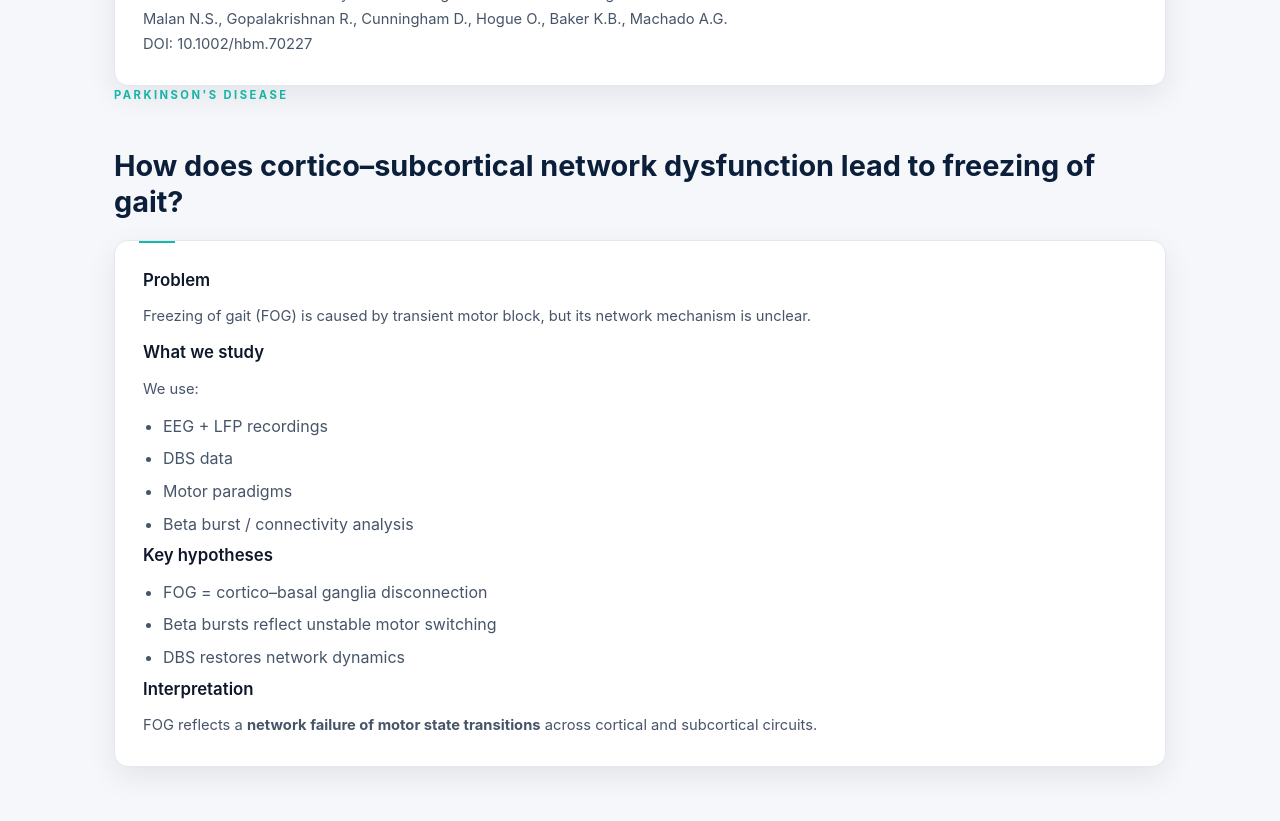
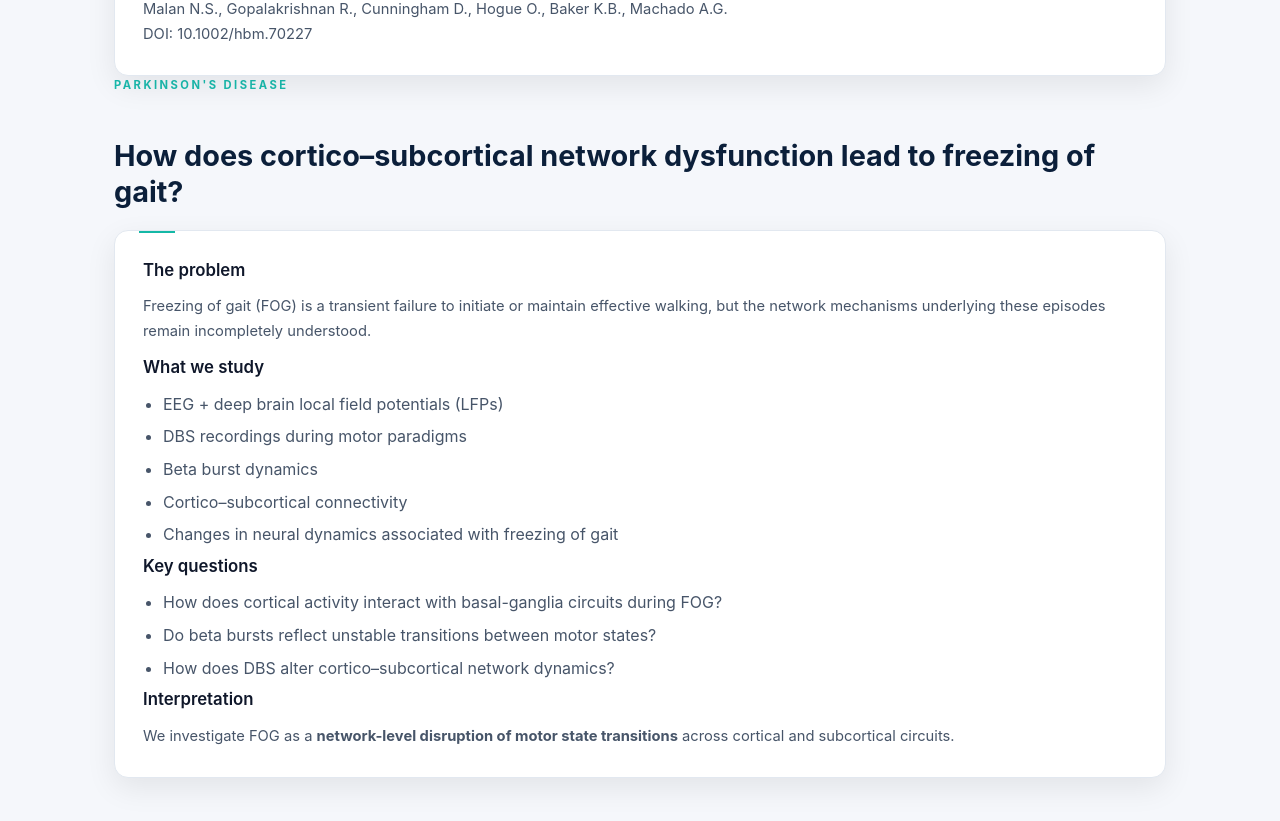
Before and after one commit to malanlab/malanlab.github.io, a Jekyll site: the page built from _pages/research.md, in a window 1280 px wide and 900 px high, scrolled down 3360 px. Shown: the top 821 px of the window. Built offline with Jekyll 4.4.1, drawn with Linux system fonts in a browser that asks for light colours; some of the changed text lies outside the part shown.

Commit message:
Update research.md

```diff
--- a/_pages/research.md
+++ b/_pages/research.md
@@ -11,264 +11,366 @@
 <h1>Research</h1>
 
 
-<div class="section-label">
-  PAIN NEUROSCIENCE
-</div>
+<!-- =====================================================
+     PROJECT 01 — PAIN NEUROSCIENCE
+===================================================== -->
 
-<h2>Can brain rhythms explain and predict chronic pain?</h2>
+<div class="research-project">
+
+  <div class="section-label">
+    PAIN NEUROSCIENCE
+  </div>
+
+  <h2>Can brain rhythms explain and predict chronic pain?</h2>
 
 
-<div class="research-block">
+  <div class="research-block">
 
-  <!-- TEXT SIDE -->
-  <div class="card">
+    <!-- TEXT SIDE -->
+    <div class="card">
 
-    <h3>The problem</h3>
-    <p>
-      Chronic pain is not only a symptom of injury—it also reflects how the brain processes and amplifies pain signals.
-      Many studies show changes in brain rhythms, especially in the alpha band (8–12 Hz), but we still do not fully understand:
-      <b>which brain regions change, and how these changes relate to how much pain a person feels.</b>
-    </p>
+      <h3>The problem</h3>
 
-    <h3>Our approach</h3>
-    <p>
-      We study whether brain signals such as <b>Peak Alpha Frequency (PAF)</b> and alpha power can act as measurable biomarkers of pain.
-      We also relate these brain features to subjective pain intensity across individuals.
-    </p>
+      <p>
+        Chronic pain is not only a symptom of injury—it also reflects how the brain
+        processes and amplifies pain signals. Many studies show changes in brain
+        rhythms, especially in the alpha band (8–12 Hz), but we still do not fully
+        understand <b>which brain regions change, and how these changes relate to
+        how much pain a person feels.</b>
+      </p>
 
-    <h3>What we studied</h3>
-    <ul>
-      <li>Resting-state MEG recordings from CRPS patients and healthy controls</li>
-      <li>Peak Alpha Frequency (PAF) — speed of dominant brain rhythm</li>
-      <li>Alpha-band power across cortical regions</li>
-      <li>Functional connectivity within pain-related brain networks</li>
-      <li>Relationship between brain signals and reported pain severity</li>
-    </ul>
 
-  </div>
+      <h3>Our approach</h3>
 
-  <!-- IMAGE SIDE -->
-  <div class="research-media">
+      <p>
+        We study whether brain signals such as <b>Peak Alpha Frequency (PAF)</b>
+        and alpha power can act as measurable biomarkers of pain. We also relate
+        these brain features to subjective pain intensity across individuals.
+      </p>
 
-    <div class="mini-carousel">
 
-      <img class="active" src="{{ '/assets/images/research/alpha.png' | relative_url }}">
+      <h3>What we studied</h3>
 
+      <ul>
+        <li>Resting-state MEG recordings from CRPS patients and healthy controls</li>
+        <li>Peak Alpha Frequency (PAF) — speed of dominant brain rhythm</li>
+        <li>Alpha-band power across cortical regions</li>
+        <li>Functional connectivity within pain-related brain networks</li>
+        <li>Relationship between brain signals and reported pain severity</li>
+      </ul>
+
+    </div>
+
+
+    <!-- IMAGE SIDE -->
+    <div class="research-media">
+
+      <div class="mini-carousel">
+
+        <img
+          class="active"
+          src="{{ '/assets/images/research/alpha.png' | relative_url }}"
+          alt="MEG analysis of cortical alpha dynamics in chronic pain"
+        >
+
+      </div>
 
     </div>
 
   </div>
 
-</div>
 
----
+  <!-- RESULTS -->
 
-<div class="grid">
+  <div class="grid">
 
-  <div class="card">
-    <h3>What we found</h3>
-    <ul>
-      <li>Brain rhythms slow down in chronic pain (reduced PAF)</li>
-      <li>Alpha power decreases in key sensory and association areas</li>
-      <li>Changes are strongest in regions involved in body representation and attention to pain</li>
-      <li>Pain severity is linked to abnormal activity in prefrontal and orbitofrontal regions</li>
-    </ul>
-  </div>
+    <div class="card">
 
-  <div class="card">
-    <h3>What it means</h3>
-    <ul>
-      <li>Posterior brain regions reflect how sensory pain is processed</li>
-      <li>Prefrontal and orbitofrontal cortex contribute to how unpleasant pain feels</li>
-      <li>Altered connectivity suggests the brain may get “stuck” in persistent pain states</li>
-    </ul>
-  </div>
+      <h3>What we found</h3>
 
-</div>
+      <ul>
+        <li>Brain rhythms slow down in chronic pain (reduced PAF)</li>
+        <li>Alpha power decreases in key sensory and association areas</li>
+        <li>Changes are strongest in regions involved in body representation and attention to pain</li>
+        <li>Pain severity is linked to abnormal activity in prefrontal and orbitofrontal regions</li>
+      </ul>
 
----
-
-<div class="card">
-
-  <h3>Big picture: towards predictive pain neuroscience</h3>
-
-  <p>
-    Our long-term goal is to move beyond describing brain differences and build a <b>normative model of brain activity</b>.
-  </p>
-
-  <p>
-    By learning what “typical” brain activity looks like from large EEG/MEG datasets, we can measure how much each individual deviates from this norm.
-    These deviations may help us:
-  </p>
-
-  <ul>
-    <li>Predict pain severity from brain activity</li>
-    <li>Identify early neural markers of chronic pain</li>
-    <li>Support diagnosis of neuropathic pain conditions</li>
-    <li>Guide personalized neuromodulation and rehabilitation strategies</li>
-  </ul>
-
-  <p>
-    In simple terms: <b>we aim to turn brain rhythms into a predictive tool for understanding and treating pain.</b>
-  </p>
-
-</div>
----
-
-<div class="section-label">
-  MOTOR LEARNING
-</div>
-
-<h2>How does the cerebellum help the brain correct movement errors?</h2>
+    </div>
 
 
+    <div class="card">
 
-<div class="research-block">
+      <h3>What it means</h3>
 
-  <!-- TEXT SIDE -->
-  <div class="card">
-
-    <h3>The problem</h3>
-    <p>
-      Every movement we make involves small errors — we miss the target, overshoot, or undershoot.
-      The cerebellum is thought to detect these errors and help the brain adjust future movements.
-    </p>
-
-    <p>
-      But in humans, it is still not clear <b>how the cerebellum and cortex communicate in real time during error correction</b>.
-    </p>
-
-    <h3>Our approach</h3>
-    <p>
-      We study how brain networks update movements using a combination of:
-    </p>
-
-    <ul>
-      <li>Simultaneous EEG and deep cerebellar recordings (dentate nucleus)</li>
-      <li>Motor error / adaptation tasks</li>
-      <li>Time–frequency and connectivity analysis</li>
-      <li>Computational modeling of learning signals</li>
-    </ul>
-
-    <h3>Key questions</h3>
-    <ul>
-      <li>How does the cerebellum send “error signals” to the cortex?</li>
-      <li>Which cortical regions update motor plans during correction?</li>
-      <li>How do these brain circuits change as learning improves performance?</li>
-    </ul>
-
-  </div>
-
-  <!-- IMAGE SIDE -->
-  <div class="research-media">
-
-    <div class="mini-carousel">
-
-      <img class="active" src="{{ '/assets/images/research/oddball1.png' | relative_url }}">
+      <ul>
+        <li>Posterior brain regions reflect how sensory pain is processed</li>
+        <li>Prefrontal and orbitofrontal cortex contribute to how unpleasant pain feels</li>
+        <li>Altered connectivity suggests the brain may get “stuck” in persistent pain states</li>
+      </ul>
 
     </div>
 
   </div>
 
-</div>
 
----
-
-<div class="grid">
+  <!-- BIG PICTURE -->
 
   <div class="card">
-    <h3>What we found</h3>
+
+    <h3>Big picture: towards predictive pain neuroscience</h3>
+
+    <p>
+      Our long-term goal is to move beyond describing brain differences and build
+      a <b>normative model of brain activity</b>.
+    </p>
+
+    <p>
+      By learning what “typical” brain activity looks like from large EEG/MEG
+      datasets, we can measure how much each individual deviates from this norm.
+      These deviations may help us:
+    </p>
+
     <ul>
-      <li>Unexpected movements (errors) trigger strong cortical responses in centro-parietal regions</li>
-      <li>Both cortex and cerebellum show changes in alpha and low-beta rhythms during correction</li>
-      <li>Connectivity between cortex and cerebellum increases during error-driven learning</li>
-      <li>Communication is bidirectional — both regions influence each other</li>
+      <li>Predict pain severity from brain activity</li>
+      <li>Identify early neural markers of chronic pain</li>
+      <li>Support diagnosis of neuropathic pain conditions</li>
+      <li>Guide personalized neuromodulation and rehabilitation strategies</li>
     </ul>
-  </div>
 
-  <div class="card">
-    <h3>What it means</h3>
-    <ul>
-      <li>Cerebellum acts like a <b>prediction engine</b> for movement outcomes</li>
-      <li>Cortex updates motor plans based on cerebellar error feedback</li>
-      <li>Alpha/beta rhythms may carry learning and correction signals</li>
-    </ul>
+    <p>
+      In simple terms:
+      <b>we aim to turn brain rhythms into a predictive tool for understanding
+      and treating pain.</b>
+    </p>
+
   </div>
 
 </div>
 
----
 
-<div class="card">
 
-  <h3>Big picture: how the brain learns from mistakes</h3>
+<!-- =====================================================
+     PROJECT 02 — MOTOR LEARNING
+===================================================== -->
 
-  <p>
-    This work supports the idea that the cerebellum and cortex form a tightly coupled learning system —
-    continuously comparing expected vs actual movement outcomes.
-  </p>
+<div class="research-project">
 
-  <p>
-    We show that motor learning is not just a local process, but a <b>network-level interaction</b>
-    involving rhythmic communication between cerebellum and cortex.
-  </p>
+  <div class="section-label">
+    MOTOR LEARNING
+  </div>
 
-  <h3>Why this matters</h3>
+  <h2>How does the cerebellum help the brain correct movement errors?</h2>
 
-  <ul>
-    <li>Helps explain motor learning after stroke or injury</li>
-    <li>Provides biomarkers for rehabilitation progress</li>
-    <li>Supports development of brain stimulation-based therapies (e.g., DBS, neurofeedback)</li>
-    <li>Links physiology with computational models of error-driven learning</li>
-  </ul>
 
-  <p>
-    In simple terms: <b>the cerebellum helps the brain learn from mistakes by constantly talking to the cortex in rhythmic brain signals.</b>
-  </p>
+  <div class="research-block">
 
-</div>
+    <!-- TEXT SIDE -->
+    <div class="card">
 
-<div class="card">
+      <h3>The problem</h3>
 
-  <h3>Reference</h3>
-  <p>
-    Human Cortico-Cerebellar Dynamics During Motor Error Processing After Stroke<br>
-    Malan N.S., Gopalakrishnan R., Cunningham D., Hogue O., Baker K.B., Machado A.G.<br>
-    DOI: 10.1002/hbm.70227
-  </p>
+      <p>
+        Every movement we make involves small errors — we miss the target,
+        overshoot, or undershoot. The cerebellum is thought to detect these
+        errors and help the brain adjust future movements.
+      </p>
+
+      <p>
+        But in humans, it is still not clear
+        <b>how the cerebellum and cortex communicate in real time during
+        error correction.</b>
+      </p>
+
+
+      <h3>Our approach</h3>
+
+      <p>
+        We study how brain networks update movements using a combination of:
+      </p>
+
+      <ul>
+        <li>Simultaneous EEG and deep cerebellar recordings (dentate nucleus)</li>
+        <li>Motor error / adaptation tasks</li>
+        <li>Time–frequency and connectivity analysis</li>
+        <li>Computational modeling of learning signals</li>
+      </ul>
+
+
+      <h3>Key questions</h3>
+
+      <ul>
+        <li>How does the cerebellum send “error signals” to the cortex?</li>
+        <li>Which cortical regions update motor plans during correction?</li>
+        <li>How do these brain circuits change as learning improves performance?</li>
+      </ul>
+
+    </div>
+
+
+    <!-- IMAGE SIDE -->
+    <div class="research-media">
+
+      <div class="mini-carousel">
+
+        <img
+          class="active"
+          src="{{ '/assets/images/research/oddball1.png' | relative_url }}"
+          alt="Cortico-cerebellar dynamics during motor error processing"
+        >
+
+      </div>
+
+    </div>
+
+  </div>
+
+
+  <!-- RESULTS -->
+
+  <div class="grid">
+
+    <div class="card">
+
+      <h3>What we found</h3>
+
+      <ul>
+        <li>Unexpected movements (errors) trigger strong cortical responses in centro-parietal regions</li>
+        <li>Both cortex and cerebellum show changes in alpha and low-beta rhythms during correction</li>
+        <li>Connectivity between cortex and cerebellum increases during error-driven learning</li>
+        <li>Communication is bidirectional — both regions influence each other</li>
+      </ul>
+
+    </div>
+
+
+    <div class="card">
+
+      <h3>What it means</h3>
+
+      <ul>
+        <li>Cerebellum acts like a <b>prediction engine</b> for movement outcomes</li>
+        <li>Cortex updates motor plans based on cerebellar error feedback</li>
+        <li>Alpha/beta rhythms may carry learning and correction signals</li>
+      </ul>
+
+    </div>
+
+  </div>
+
+
+  <!-- BIG PICTURE -->
+
+  <div class="card">
+
+    <h3>Big picture: how the brain learns from mistakes</h3>
+
+    <p>
+      This work supports the idea that the cerebellum and cortex form a tightly
+      coupled learning system — continuously comparing expected vs actual
+      movement outcomes.
+    </p>
+
+    <p>
+      We show that motor learning is not just a local process, but a
+      <b>network-level interaction</b> involving rhythmic communication between
+      cerebellum and cortex.
+    </p>
+
+
+    <h3>Why this matters</h3>
+
+    <ul>
+      <li>Helps explain motor learning after stroke or injury</li>
+      <li>Provides biomarkers for rehabilitation progress</li>
+      <li>Supports development of brain stimulation-based therapies (e.g., DBS, neurofeedback)</li>
+      <li>Links physiology with computational models of error-driven learning</li>
+    </ul>
+
+    <p>
+      In simple terms:
+      <b>the cerebellum helps the brain learn from mistakes by constantly talking
+      to the cortex in rhythmic brain signals.</b>
+    </p>
+
+  </div>
+
+
+  <!-- REFERENCE -->
+
+  <div class="card research-reference">
+
+    <h3>Reference</h3>
+
+    <p>
+      <b>Human Cortico-Cerebellar Dynamics During Motor Error Processing After Stroke</b><br>
+      Malan N.S., Gopalakrishnan R., Cunningham D., Hogue O., Baker K.B., Machado A.G.<br>
+      DOI: 10.1002/hbm.70227
+    </p>
+
+  </div>
 
 </div>
 
 
-<div class="section-label">
-  PARKINSON'S DISEASE
+
+<!-- =====================================================
+     PROJECT 03 — PARKINSON'S DISEASE
+===================================================== -->
+
+<div class="research-project">
+
+  <div class="section-label">
+    PARKINSON'S DISEASE
+  </div>
+
+  <h2>
+    How does cortico–subcortical network dysfunction lead to freezing of gait?
+  </h2>
+
+
+  <div class="card">
+
+    <h3>The problem</h3>
+
+    <p>
+      Freezing of gait (FOG) is a transient failure to initiate or maintain
+      effective walking, but the network mechanisms underlying these episodes
+      remain incompletely understood.
+    </p>
+
+
+    <h3>What we study</h3>
+
+    <ul>
+      <li>EEG + deep brain local field potentials (LFPs)</li>
+      <li>DBS recordings during motor paradigms</li>
+      <li>Beta burst dynamics</li>
+      <li>Cortico–subcortical connectivity</li>
+      <li>Changes in neural dynamics associated with freezing of gait</li>
+    </ul>
+
+
+    <h3>Key questions</h3>
+
+    <ul>
+      <li>How does cortical activity interact with basal-ganglia circuits during FOG?</li>
+      <li>Do beta bursts reflect unstable transitions between motor states?</li>
+      <li>How does DBS alter cortico–subcortical network dynamics?</li>
+    </ul>
+
+
+    <h3>Interpretation</h3>
+
+    <p>
+      We investigate FOG as a
+      <b>network-level disruption of motor state transitions</b>
+      across cortical and subcortical circuits.
+    </p>
+
+  </div>
+
 </div>
 
-<h2>How does cortico–subcortical network dysfunction lead to freezing of gait?</h2>
-
-
-<div class="card" markdown="1">
-
-### Problem
-Freezing of gait (FOG) is caused by transient motor block, but its network mechanism is unclear.
-
-### What we study
-We use:
-
-- EEG + LFP recordings
-- DBS data
-- Motor paradigms
-- Beta burst / connectivity analysis
-
-### Key hypotheses
-- FOG = cortico–basal ganglia disconnection
-- Beta bursts reflect unstable motor switching
-- DBS restores network dynamics
-
-### Interpretation
-FOG reflects a **network failure of motor state transitions** across cortical and subcortical circuits.
-
-</div>
 
 
 <script>
@@ -284,7 +386,9 @@
     setInterval(() => {
 
       imgs[index].classList.remove("active");
+
       index = (index + 1) % imgs.length;
+
       imgs[index].classList.add("active");
 
     }, 2500);
```
